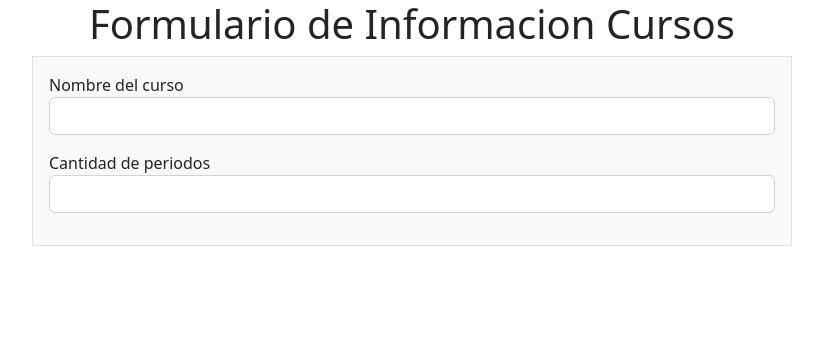
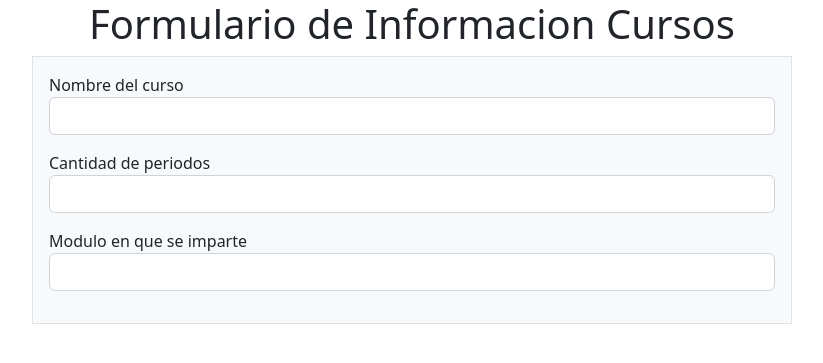
Before and after one commit to CARS1803/ParcialReyes, a PHP site: page / in a window 1280 px wide. Shown: the top 363 px of the page, without its empty margins (228-1051 px from the left). Run offline with PHP 8.4, Linux system fonts and the light colour scheme.

Commit message:
Creaacion de la tercera entrada de datos

```diff
--- a/vistas/formulario/index.php
+++ b/vistas/formulario/index.php
@@ -27,6 +27,13 @@
                         <input type="number" name="cantidad_periodos" id="cantidad_periodos" class="form-control">
                     </div>
                 </div>
+                <!-- Creaacion de la tercera entrada de datos -->
+                <div class="row mb-3">
+                    <div class="col">
+                        <label for="fecha_de_nacimiento">Modulo en que se imparte</label>
+                        <input type="number" name="modulo_impartido" id="modulo_impartido" class="form-control">
+                    </div>
+                </div>
 
             </form>
         </div>
```
